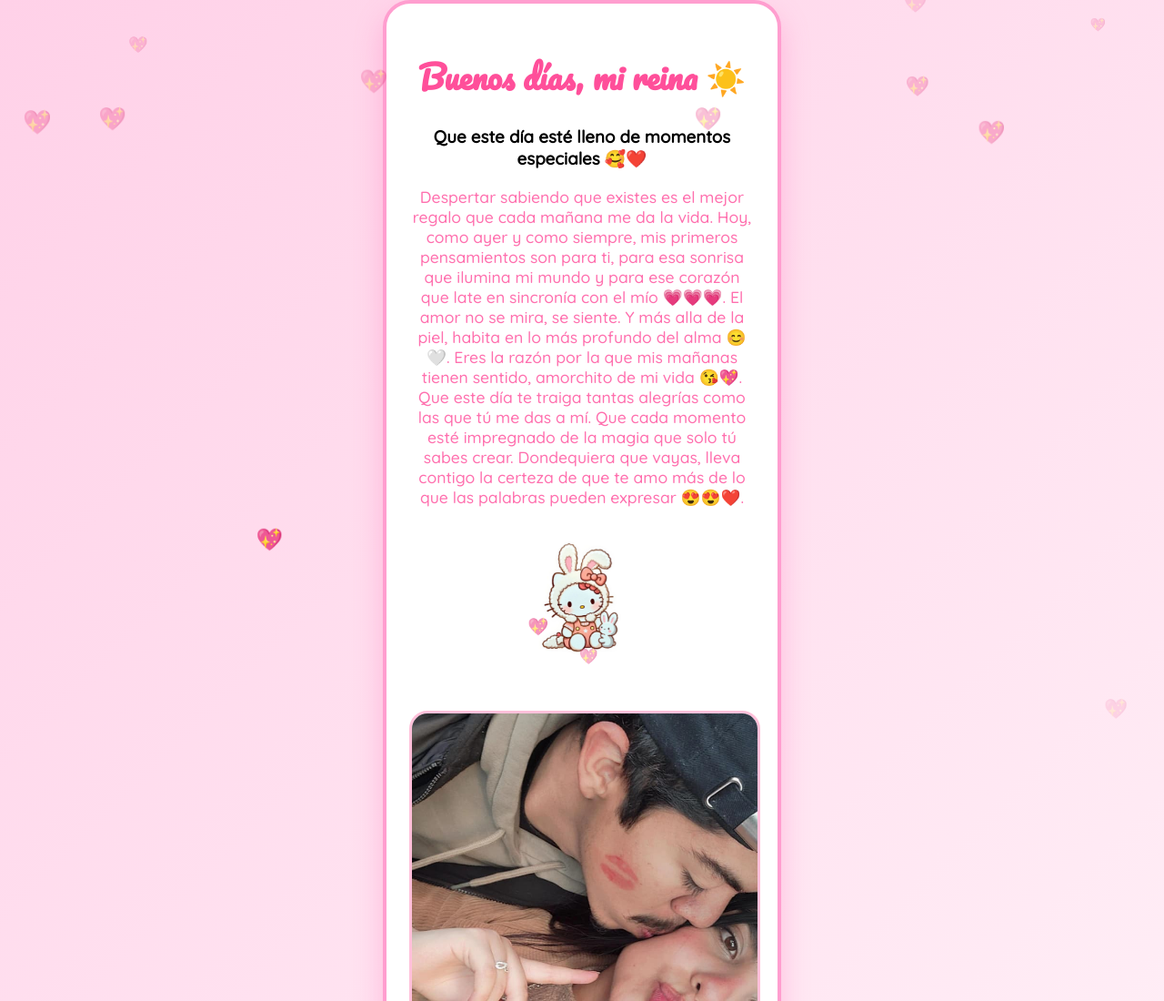
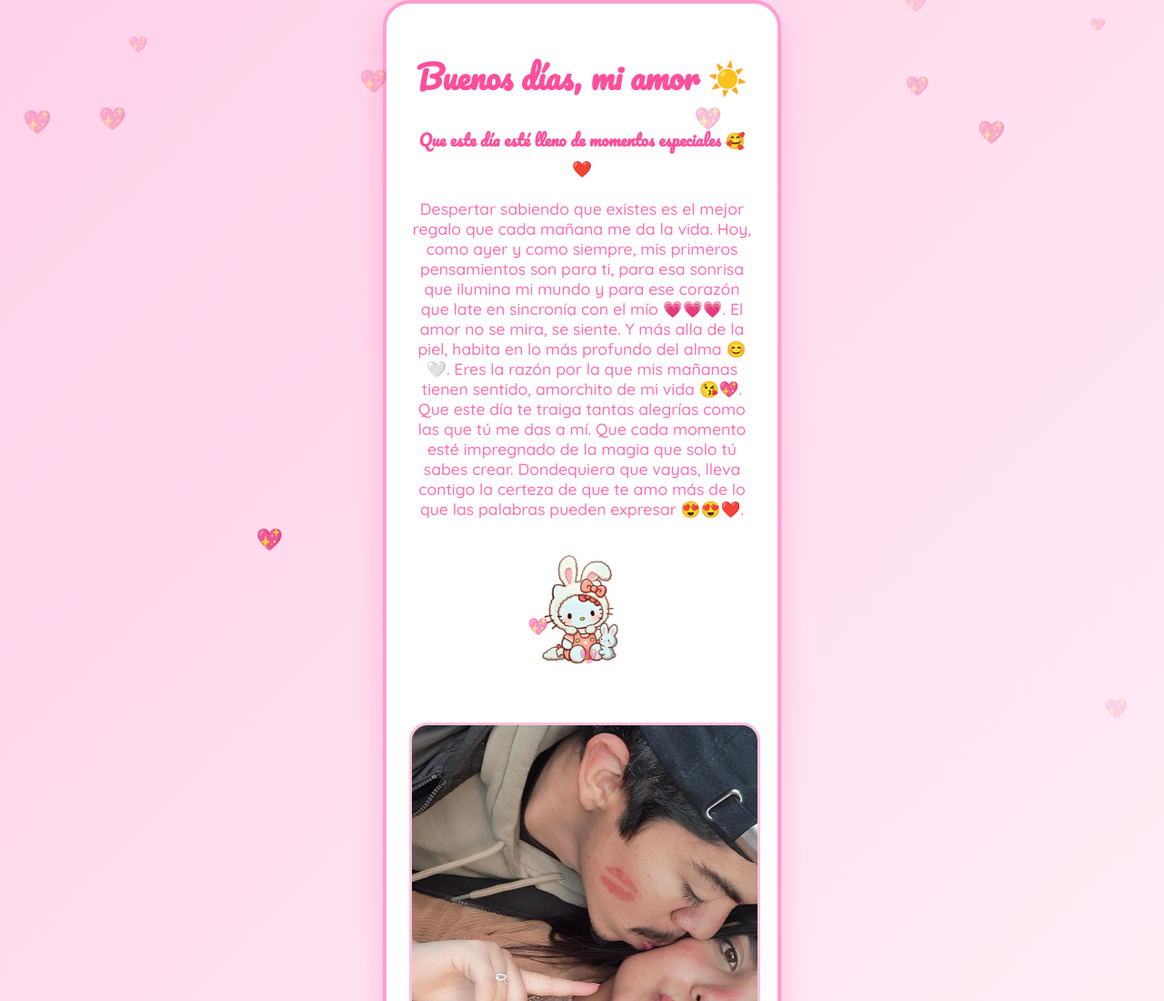
Before and after one commit to betomreal12/buenos_dias_mi_reina, a plain HTML site: page index.html in a window 1280 px wide. Shown: the top 1100 px of the page at 91% size. Drawn offline with Linux system fonts and the light colour scheme.

Commit message:
Add files via upload

```diff
--- a/index.html
+++ b/index.html
@@ -33,6 +33,12 @@
       font-family: 'Pacifico', cursive;
       color: #ff4f9a;
       font-size: 2.2em;
+    }
+
+    h3 {
+      font-family: 'Pacifico', cursive;
+      color: #ff4f9a;
+      font-size: 1.1em;
     }
 
     p {
@@ -122,7 +128,7 @@
 <body>
 
   <div class="card">
-    <h1>Buenos días, mi reina ☀️</h1>
+    <h1>Buenos días, mi amor ☀️</h1>
     <h3>Que este día esté lleno de momentos especiales 🥰❤️</h3>
     <p>
       Despertar sabiendo que existes es
```
